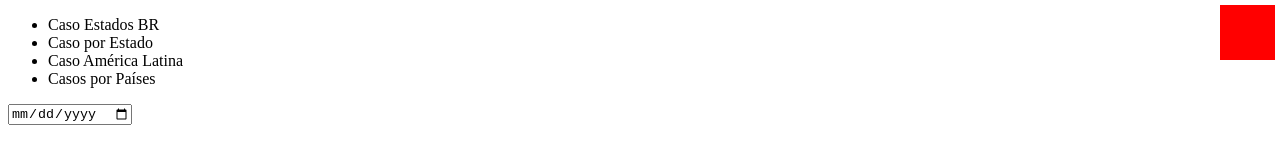
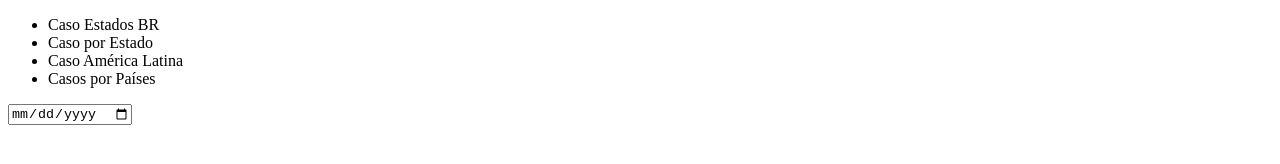
Before and after one commit to Bluepen-Oficial/API-Covid19, a plain HTML site: page index.html in a window 1280 px wide. Drawn offline with Linux system fonts and the light colour scheme; no server answers.

Commit message:
Update style.css

```diff
--- a/style.css
+++ b/style.css
@@ -1,8 +1,7 @@
 #resultadoConexao {
     color: rgb(24, 235, 24);
-    text-shadow: 5px 5px white;
+    text-shadow: 1px 1px white;
     position: fixed;
-    background-color: red;
     height: 55px;
     width: 55px;
     top: 0;
```
